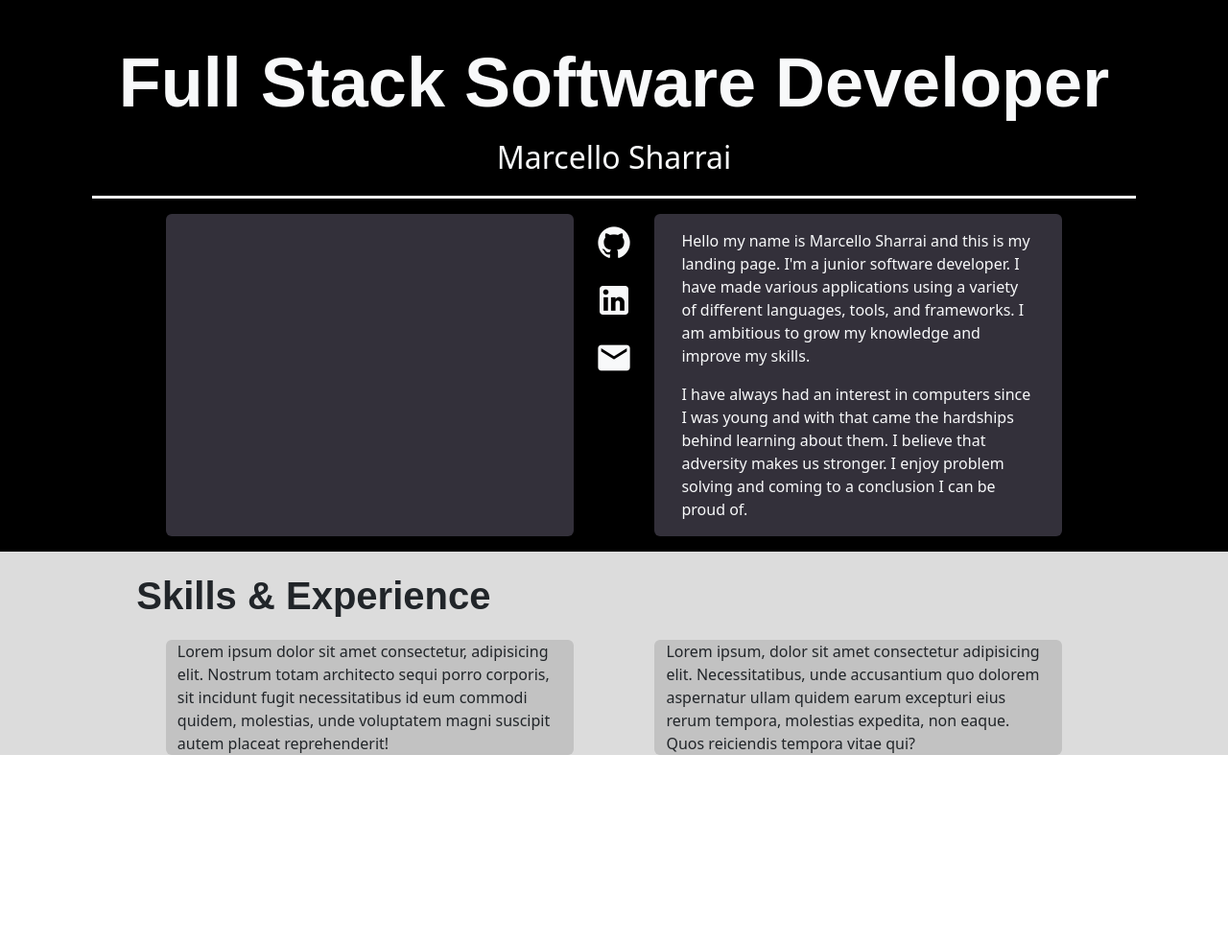
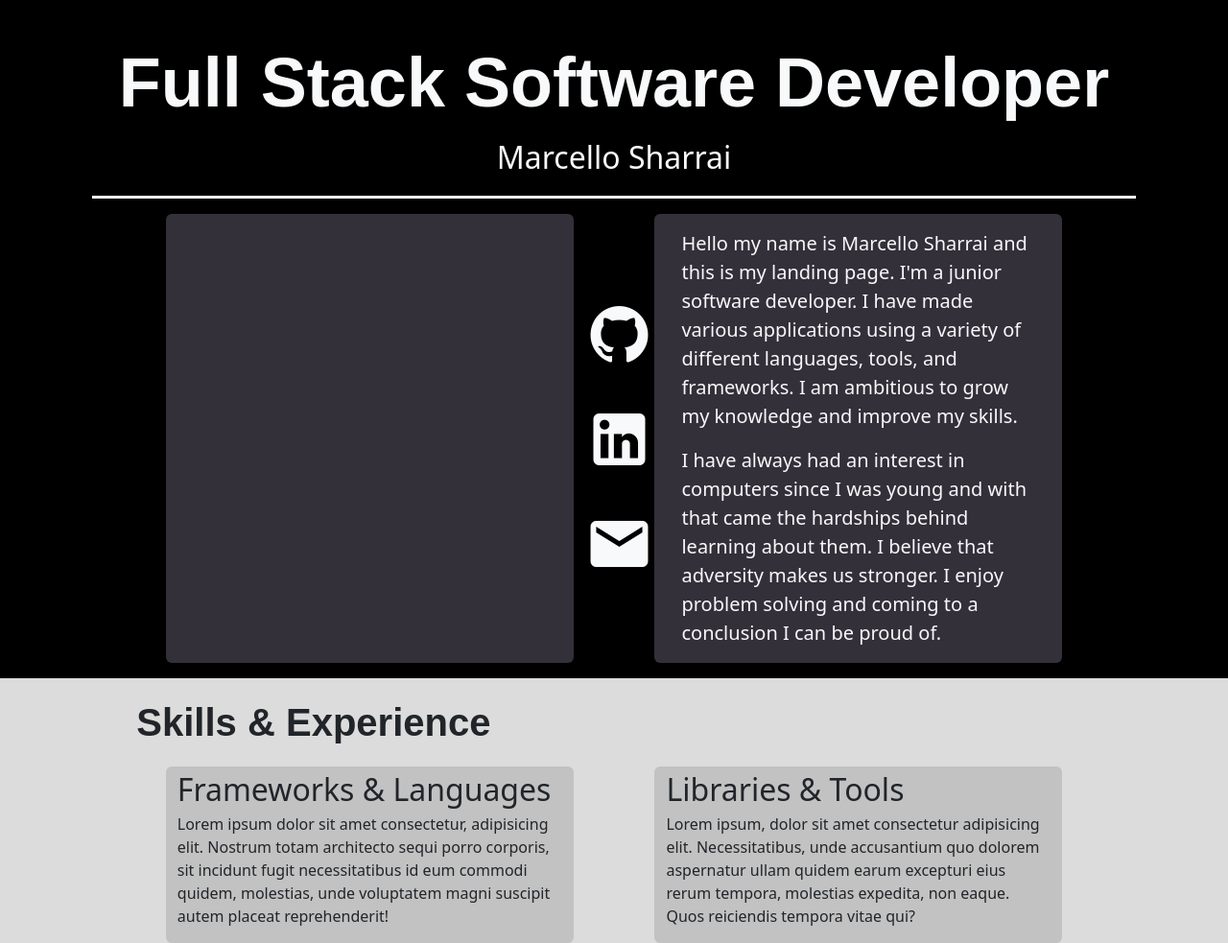
Before and after one commit to MarcS2/MarcS2.github.io, a plain HTML site: page index.html in a window 1280 px wide. Shown: the whole page at 96% size. Before the commit the page ends 800 px from the top, so only its background shows below. Drawn offline with nearby package versions, Linux system fonts and the light colour scheme; a web font is replaced by a local one.

Commit message:
gettin there

```diff
--- a/index.html
+++ b/index.html
@@ -36,15 +36,15 @@
               <div class="col-5 rounded p-1" style="background-color: #dfd4fe3a;">
 
               </div>
-              <div class="col-1 text-center">
-                <div class="text-light">
-                  <i class="mdi mdi-github fs-1 mdi-btn" role="button"></i>
-                  <i class="mdi mdi-linkedin fs-1"></i>
-                  <i class="mdi mdi-email fs-1"></i>
+              <div class="col-1 text-center d-flex flex-column justify-content-around">
+                <div class=" text-light ">
+                  <i class="mdi mdi-github mdi-btn" role="button"></i>
+                  <i class="mdi mdi-linkedin mdi-btn"></i>
+                  <i class="mdi mdi-email mdi-btn"></i>
                 </div>
               </div>
               <div class="col-5 rounded text-light" style="background-color:  #dfd4fe3a;">
-                <div class="p-3">
+                <div class="p-3 fs-5">
                   <p>
                     Hello my name is Marcello Sharrai and this is my landing page. I'm a junior software developer. I
                     have made various applications using a variety of different languages, tools, and frameworks. I am
@@ -73,17 +73,27 @@
                 <p class=" heading-txt">Skills & Experience</p>
               </div>
               <div class="col-5 rounded" style="background-color: #c2c2c2;">
-                Lorem ipsum dolor sit amet consectetur, adipisicing elit. Nostrum totam architecto sequi porro corporis,
-                sit incidunt fugit necessitatibus id eum commodi quidem, molestias, unde voluptatem magni suscipit autem
-                placeat reprehenderit!
+                <p class="mb-0 fs-2">
+                  Frameworks & Languages
+                </p>
+                <p>
+                  Lorem ipsum dolor sit amet consectetur, adipisicing elit. Nostrum totam architecto sequi porro
+                  corporis,
+                  sit incidunt fugit necessitatibus id eum commodi quidem, molestias, unde voluptatem magni suscipit
+                  autem
+                  placeat reprehenderit!
+                </p>
               </div>
               <div class="col-1">
 
               </div>
               <div class="col-5 rounded" style="background-color: #c2c2c2;">
-                Lorem ipsum, dolor sit amet consectetur adipisicing elit. Necessitatibus, unde accusantium quo dolorem
-                aspernatur ullam quidem earum excepturi eius rerum tempora, molestias expedita, non eaque. Quos
-                reiciendis tempora vitae qui?
+                <p class="mb-0 fs-2">Libraries & Tools</p>
+                <p>
+                  Lorem ipsum, dolor sit amet consectetur adipisicing elit. Necessitatibus, unde accusantium quo dolorem
+                  aspernatur ullam quidem earum excepturi eius rerum tempora, molestias expedita, non eaque. Quos
+                  reiciendis tempora vitae qui?
+                </p>
               </div>
             </section>
           </div>
--- a/style.css
+++ b/style.css
@@ -13,11 +13,13 @@
   color: #003153;
 }
 
-
-
 .heading-txt {
   /* color: #3c1414; */
   font-weight: bolder;
   font-family: 'Darker Grotesque', sans-serif;
   font-size: 2.5rem;
 }
+
+.mdi-btn {
+  font-size: 4.5rem;
+}
```
